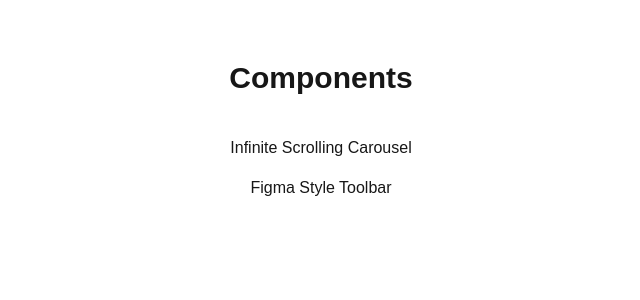
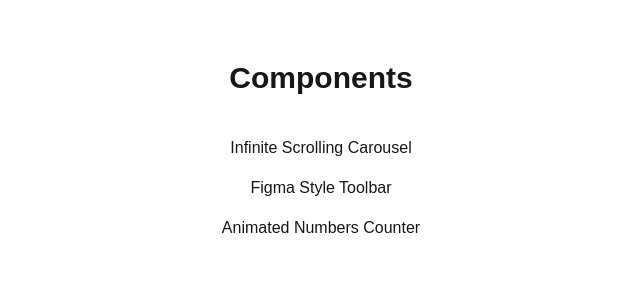
Before and after one commit to Ayusht0mar/components, a Next.js app: page / in a window 1280 px wide. Shown: the top 300 px of the page, without its empty margins (319-959 px from the left). Built offline with nearby package versions, Linux system fonts and the light colour scheme.

Commit message:
Added Animated Numbers Counter

```diff
--- a/src/app/page.tsx
+++ b/src/app/page.tsx
@@ -15,6 +15,11 @@
           >
             Figma Style Toolbar
           </Link>
+          <Link
+            href="/animatednumbercounter/"
+          >
+            Animated Numbers Counter
+          </Link>
       </div>
     </div>
   );
```
